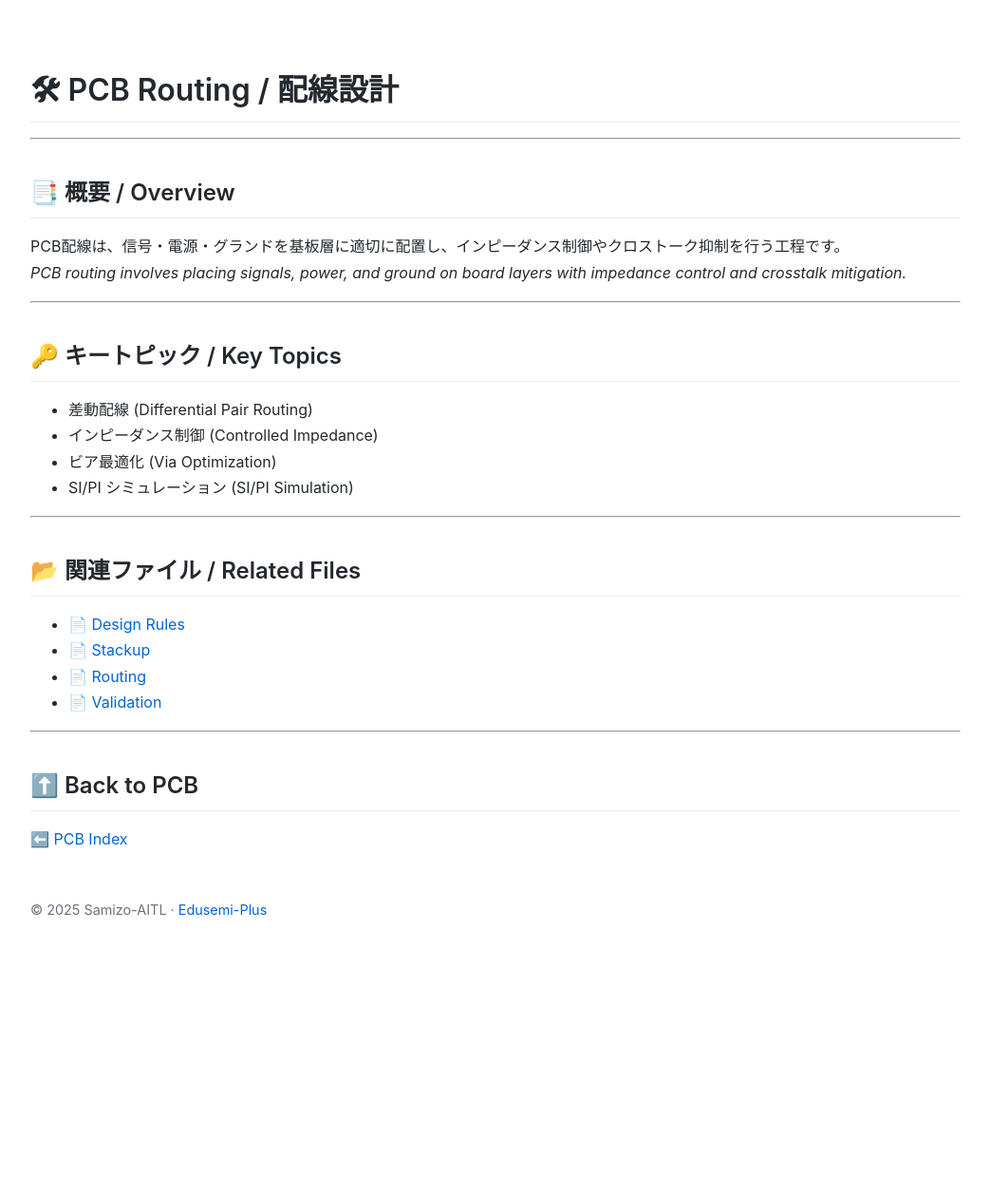
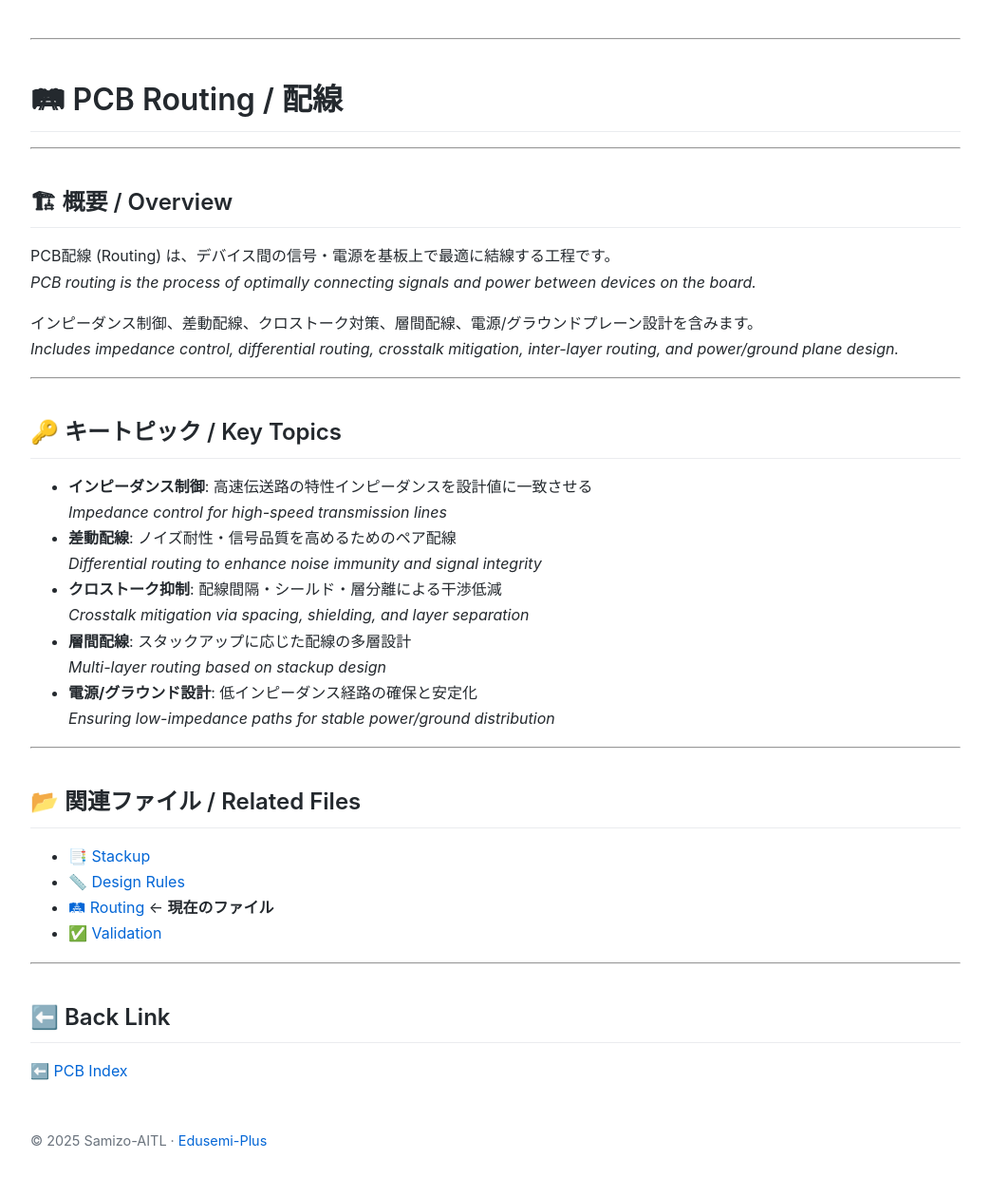
Before and after one commit to Samizo-AITL/Edusemi-Plus, a Jekyll site: the page built from Assembly-Integration/PCB/routing.md, in a window 1280 px wide. Shown: the whole page at 95% size, without its empty margins (118-1161 px from the left). Built offline with Jekyll 4.4.1, drawn with Linux system fonts in a browser that asks for light colours; before the commit the page ends 1016 px from its top, so only the background shows below that.

Commit message:
Update routing.md

```diff
--- a/Assembly-Integration/PCB/routing.md
+++ b/Assembly-Integration/PCB/routing.md
@@ -1,33 +1,44 @@
 ---
 layout: default
-title: "PCB Routing | 配線設計"
+title: "PCB Routing | 配線"
 ---
-
-# 🛠 PCB Routing / 配線設計
 
 ---
 
-## 📑 概要 / Overview
-PCB配線は、信号・電源・グランドを基板層に適切に配置し、インピーダンス制御やクロストーク抑制を行う工程です。
-*PCB routing involves placing signals, power, and ground on board layers with impedance control and crosstalk mitigation.*
+# 🛤 PCB Routing / 配線
+
+---
+
+## 🏗 概要 / Overview
+PCB配線 (Routing) は、デバイス間の信号・電源を基板上で最適に結線する工程です。
+*PCB routing is the process of optimally connecting signals and power between devices on the board.*
+
+インピーダンス制御、差動配線、クロストーク対策、層間配線、電源/グラウンドプレーン設計を含みます。
+*Includes impedance control, differential routing, crosstalk mitigation, inter-layer routing, and power/ground plane design.*
 
 ---
 
 ## 🔑 キートピック / Key Topics
-- 差動配線 (Differential Pair Routing)
-- インピーダンス制御 (Controlled Impedance)
-- ビア最適化 (Via Optimization)
-- SI/PI シミュレーション (SI/PI Simulation)
+- **インピーダンス制御**: 高速伝送路の特性インピーダンスを設計値に一致させる
+  *Impedance control for high-speed transmission lines*
+- **差動配線**: ノイズ耐性・信号品質を高めるためのペア配線
+  *Differential routing to enhance noise immunity and signal integrity*
+- **クロストーク抑制**: 配線間隔・シールド・層分離による干渉低減
+  *Crosstalk mitigation via spacing, shielding, and layer separation*
+- **層間配線**: スタックアップに応じた配線の多層設計
+  *Multi-layer routing based on stackup design*
+- **電源/グラウンド設計**: 低インピーダンス経路の確保と安定化
+  *Ensuring low-impedance paths for stable power/ground distribution*
 
 ---
 
 ## 📂 関連ファイル / Related Files
-- [📄 Design Rules](./design_rules.md)
-- [📄 Stackup](./stackup.md)
-- [📄 Routing](./routing.md)
-- [📄 Validation](./validation.md)
+- [📑 Stackup](stackup.md)
+- [📏 Design Rules](design_rules.md)
+- [🛤 Routing](routing.md) ← **現在のファイル**
+- [✅ Validation](validation.md)
 
 ---
 
-## ⬆️ Back to PCB
-[⬅️ PCB Index](./README.md)
+## ⬅️ Back Link
+[⬅️ PCB Index](../README.md)
```
